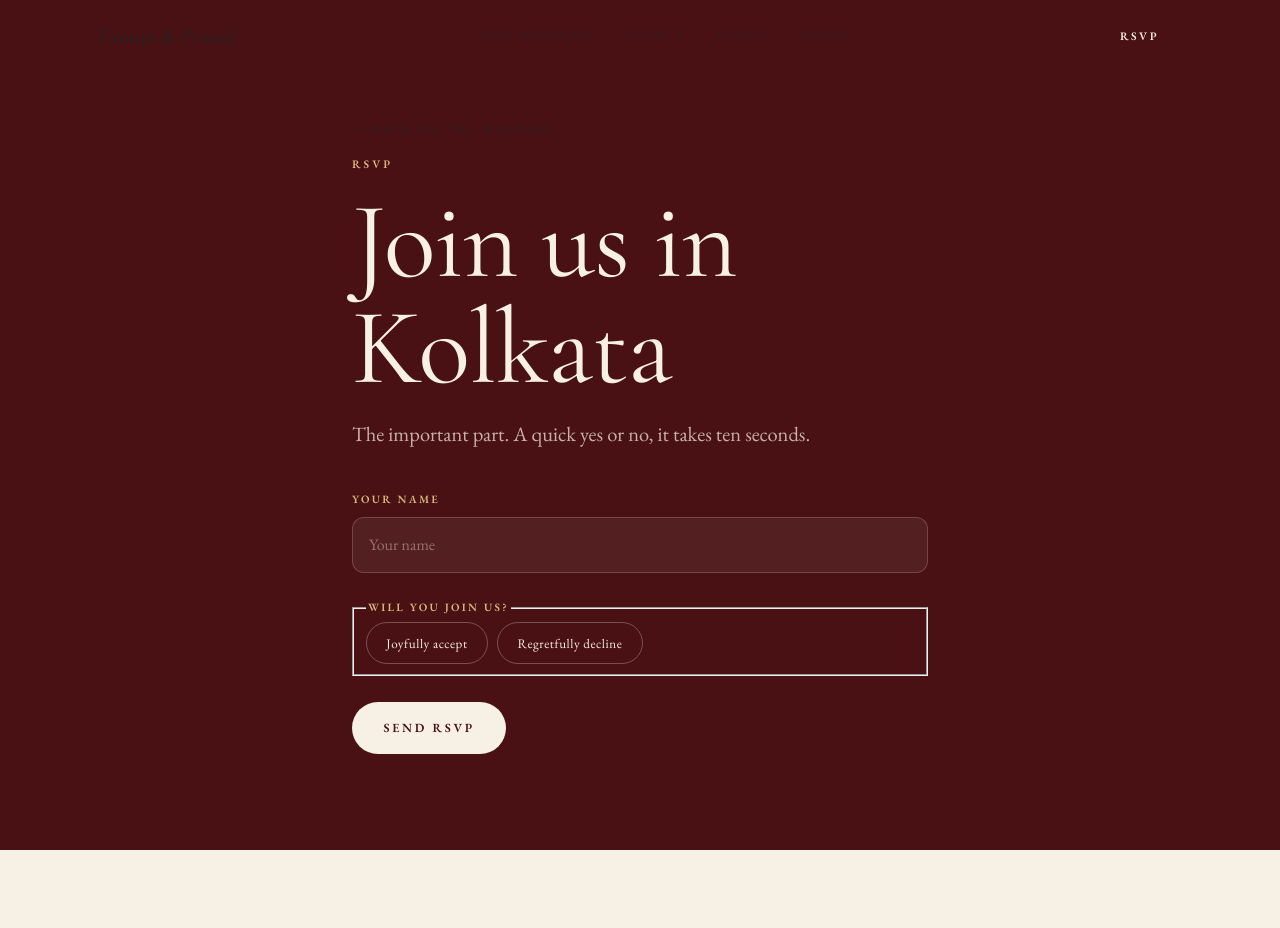
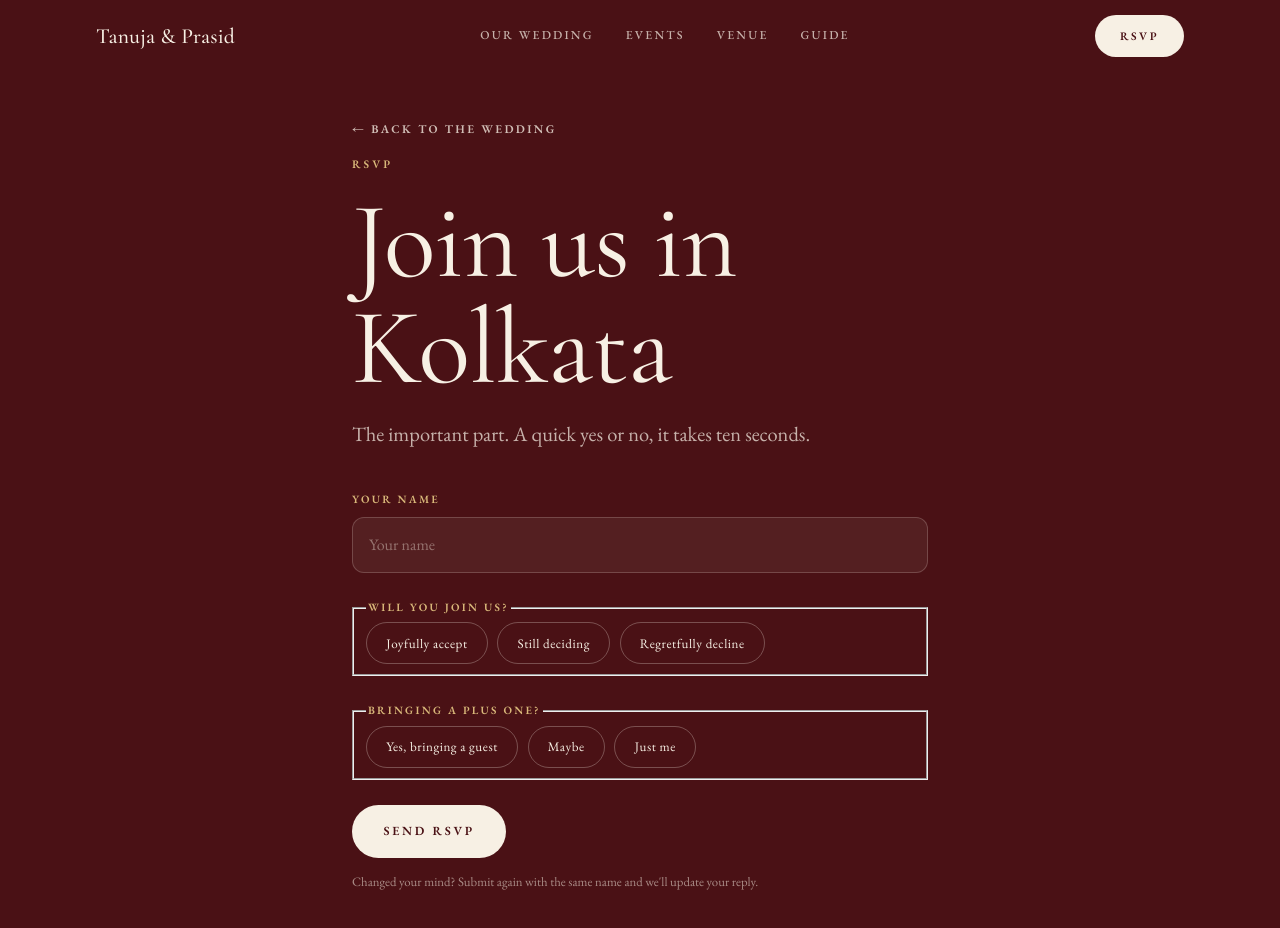
Before and after one commit to prasidmitra/wedding-site, a Next.js app: page /rsvp in a window 1280 px wide. Shown: the top 928 px of the page. Before the commit the page ends 850 px from the top, so only its background shows below. Built offline with nearby package versions, Linux system fonts and the light colour scheme.

Commit message:
remove rsvp button

```diff
--- a/src/app/gallery/page.tsx
+++ b/src/app/gallery/page.tsx
@@ -19,7 +19,7 @@ export default function GalleryPage() {
           <p className="lead">
             After the wedding, this is where the chaos lives. Guests will be
             able to upload their photos from the weekend, every angle, every
-            aunty, every dance floor moment, into one shared album.
+            dance floor moment, into one shared album.
           </p>
         </header>
       </div>
--- a/src/app/globals.css
+++ b/src/app/globals.css
@@ -392,6 +392,32 @@ a {
   .menu-panel {
     display: none;
   }
+}
+
+/* Header when sitting on a dark (burgundy) page — e.g. RSVP */
+.header--on-dark .header__brand {
+  color: var(--ivory);
+}
+.header--on-dark .header__link {
+  color: rgba(247, 240, 228, 0.72);
+}
+.header--on-dark .header__link:hover {
+  color: var(--ivory);
+}
+.header--on-dark .header__cta {
+  background: var(--ivory);
+  color: var(--burgundy);
+}
+.header--on-dark .header__cta:hover {
+  background: #fff;
+}
+.header--on-dark .menu-toggle {
+  border-color: rgba(247, 240, 228, 0.4);
+  color: var(--ivory);
+}
+.header--on-dark.header--scrolled {
+  background: color-mix(in srgb, var(--burgundy) 82%, transparent);
+  box-shadow: 0 1px 0 rgba(247, 240, 228, 0.12);
 }
 
 /* ------------------------------------------------------------
@@ -1301,6 +1327,12 @@ a {
   font-weight: 600;
   color: var(--text-soft);
 }
+.rsvp .page__back {
+  color: rgba(247, 240, 228, 0.78);
+}
+.rsvp .page__back:hover {
+  color: var(--ivory);
+}
 
 /* ------------------------------------------------------------
    18. Floating RSVP control
--- a/src/app/layout.tsx
+++ b/src/app/layout.tsx
@@ -1,7 +1,6 @@
 import type { Metadata, Viewport } from "next";
 import { Cormorant_Garamond, EB_Garamond } from "next/font/google";
 import { Header } from "@/components/Header";
-import { FloatingRSVP } from "@/components/FloatingRSVP";
 import { ImageRetry } from "@/components/ImageRetry";
 import "./globals.css";
 
@@ -57,7 +56,6 @@ export default function RootLayout({
         <Header />
         <ImageRetry />
         {children}
-        <FloatingRSVP />
         <noscript>
           <style>{`[style*="opacity: 0"], [style*="opacity:0"] { opacity: 1 !important; transform: none !important; }`}</style>
         </noscript>
--- a/src/app/page.tsx
+++ b/src/app/page.tsx
@@ -5,7 +5,6 @@ import { SangeetSection } from "@/components/SangeetSection";
 import { HaldiSection } from "@/components/HaldiSection";
 import { SunsetSequence } from "@/components/SunsetSequence";
 import { VenueSection } from "@/components/VenueSection";
-import { WeddingGuide } from "@/components/WeddingGuide";
 import { RsvpTeaser } from "@/components/RsvpTeaser";
 import { GalleryTeaser } from "@/components/GalleryTeaser";
 import { Footer } from "@/components/Footer";
@@ -20,7 +19,6 @@ export default function HomePage() {
       <HaldiSection />
       <SunsetSequence />
       <VenueSection />
-      <WeddingGuide />
       <RsvpTeaser />
       <GalleryTeaser />
       <Footer />
--- a/src/components/HaldiSection.tsx
+++ b/src/components/HaldiSection.tsx
@@ -1,5 +1,5 @@
 import { Reveal } from "@/components/Reveal";
-import { Marigold } from "@/components/motifs";
+import { ConchOutline } from "@/components/motifs";
 import { events } from "@/data/events";
 import { assetPath } from "@/lib/asset";
 
@@ -9,7 +9,7 @@ export function HaldiSection() {
   return (
     <section className="section event event--haldi event--flip" id={e.id}>
       <div className="event__bg" aria-hidden>
-        <Marigold style={{ position: "absolute", left: "-2rem", bottom: "-2rem", width: "15rem", opacity: 0.16 }} />
+        <ConchOutline style={{ position: "absolute", left: "-2rem", bottom: "-2rem", width: "15rem", opacity: 0.16 }} />
       </div>
 
       <div className="container event__grid">
--- a/src/components/Header.tsx
+++ b/src/components/Header.tsx
@@ -11,6 +11,7 @@ export function Header() {
   const [scrolled, setScrolled] = useState(false);
   const [open, setOpen] = useState(false);
   const pathname = usePathname();
+  const onDark = pathname === rsvpHref;
 
   useEffect(() => {
     const onScroll = () => setScrolled(window.scrollY > 24);
@@ -25,7 +26,7 @@ export function Header() {
 
   return (
     <>
-      <header className={cx("header", scrolled && "header--scrolled")}>
+      <header className={cx("header", scrolled && "header--scrolled", onDark && "header--on-dark")}>
         <div className="container header__inner">
           <Link href="/" className="header__brand" aria-label="Tanuja & Prasid home">
             {site.couple.joined}
--- a/src/components/Introduction.tsx
+++ b/src/components/Introduction.tsx
@@ -28,7 +28,7 @@ export function Introduction() {
           </h2>
           <p className="lead">
             For one December weekend, everything we love about Kolkata, the
-            music, the food, the chaos, the aunties, gathers in a single place.
+            music, the food, the chaos, gathers in a single place.
             We&apos;d love you there.
           </p>
           <p className="intro__sig">{site.couple.joined}</p>
--- a/src/components/RSVPForm.tsx
+++ b/src/components/RSVPForm.tsx
@@ -4,17 +4,50 @@ import { useState } from "react";
 
 const attendingOptions = [
   { value: "yes", label: "Joyfully accept" },
+  { value: "maybe", label: "Still deciding" },
   { value: "no", label: "Regretfully decline" },
+];
+
+const plusOneOptions = [
+  { value: "yes", label: "Yes, bringing a guest" },
+  { value: "maybe", label: "Maybe" },
+  { value: "no", label: "Just me" },
 ];
 
 export function RSVPForm() {
   const [name, setName] = useState("");
   const [attending, setAttending] = useState<string | null>(null);
+  const [plusOne, setPlusOne] = useState<string | null>(null);
+  const [plusOneName, setPlusOneName] = useState("");
   const [submitted, setSubmitted] = useState(false);
 
-  const onSubmit = (e: React.FormEvent) => {
+  const onSubmit = async (e: React.FormEvent) => {
     e.preventDefault();
-    // No backend yet, this is where the reply would be persisted.
+
+    const coming = attending !== "no";
+    const payload = {
+      name: name.trim(),
+      attending,
+      plusOne: coming ? plusOne : "no",
+      plusOneName:
+        coming && (plusOne === "yes" || plusOne === "maybe") ? plusOneName.trim() : "",
+    };
+
+    const endpoint = process.env.NEXT_PUBLIC_RSVP_ENDPOINT;
+    if (endpoint) {
+      try {
+        await fetch(endpoint, {
+          method: "POST",
+          mode: "no-cors",
+          redirect: "follow",
+          headers: { "Content-Type": "text/plain;charset=utf-8" },
+          body: JSON.stringify(payload),
+        });
+      } catch {
+        // Non-fatal — the guest sees the confirmation either way.
+      }
+    }
+
     setSubmitted(true);
   };
 
@@ -26,7 +59,9 @@ export function RSVPForm() {
         <p className="lead">
           {attending === "no"
             ? "We're sorry you can't make it, we'll raise a toast to you anyway."
-            : "We can't wait to see you in Kolkata."}
+            : attending === "maybe"
+              ? "Take your time — we hope you can make it."
+              : "We can't wait to see you in Kolkata."}
         </p>
       </div>
     );
@@ -69,10 +104,56 @@ export function RSVPForm() {
         </div>
       </fieldset>
 
+      {attending !== "no" && (
+        <fieldset className="form__group">
+          <legend className="form__label">Bringing a plus one?</legend>
+          <div className="form__seg">
+            {plusOneOptions.map((o) => (
+              <label key={o.value} className="form__chip">
+                <input
+                  type="radio"
+                  name="plus-one"
+                  value={o.value}
+                  required
+                  checked={plusOne === o.value}
+                  onChange={() => {
+                    setPlusOne(o.value);
+                    if (o.value === "no") setPlusOneName("");
+                  }}
+                />
+                <span>{o.label}</span>
+              </label>
+            ))}
+          </div>
+        </fieldset>
+      )}
+
+      {attending !== "no" && (plusOne === "yes" || plusOne === "maybe") && (
+        <div className="form__group">
+          <label className="form__label" htmlFor="rsvp-plus-one-name">
+            Your guest&apos;s name{plusOne === "maybe" ? " (optional)" : ""}
+          </label>
+          <input
+            id="rsvp-plus-one-name"
+            className="form__input"
+            type="text"
+            required={plusOne === "yes"}
+            autoComplete="off"
+            placeholder="Their name"
+            value={plusOneName}
+            onChange={(e) => setPlusOneName(e.target.value)}
+          />
+        </div>
+      )}
+
       <div>
         <button type="submit" className="btn btn--ivory">
           Send RSVP
         </button>
+        <p className="form__note" style={{ marginTop: "0.9rem" }}>
+          Changed your mind? Submit again with the same name and we&apos;ll update
+          your reply.
+        </p>
       </div>
     </form>
   );
--- a/src/components/SunsetSequence.tsx
+++ b/src/components/SunsetSequence.tsx
@@ -88,7 +88,7 @@ export function SunsetSequence() {
             </div>
 
             {e.id === "varmala" && (
-              <FloatingPetals colors={["#8F1D21", "#B95D49", "#4A1115"]} count={14} />
+              <FloatingPetals colors={["#B95D49"]} count={14} />
             )}
           </div>
         );
```
Also changed, not shown: src/components/FloatingPetals.tsx (+6 -14 lines), src/components/motifs.tsx (+0 -17 lines), 1 other file (tests, documents, lock files or other folders).
